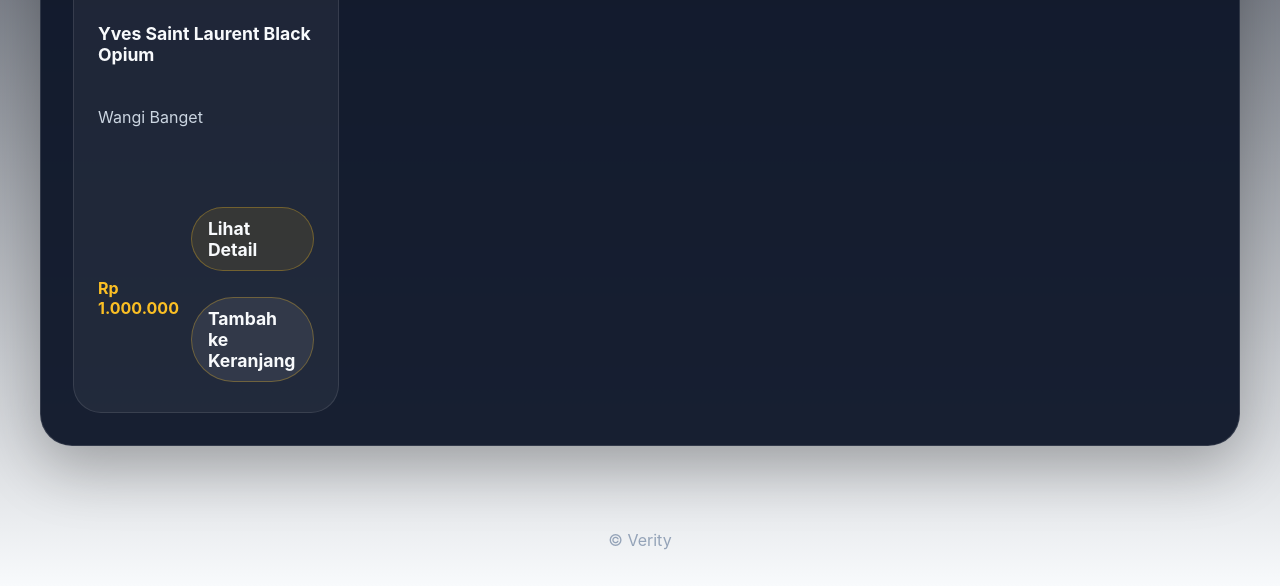
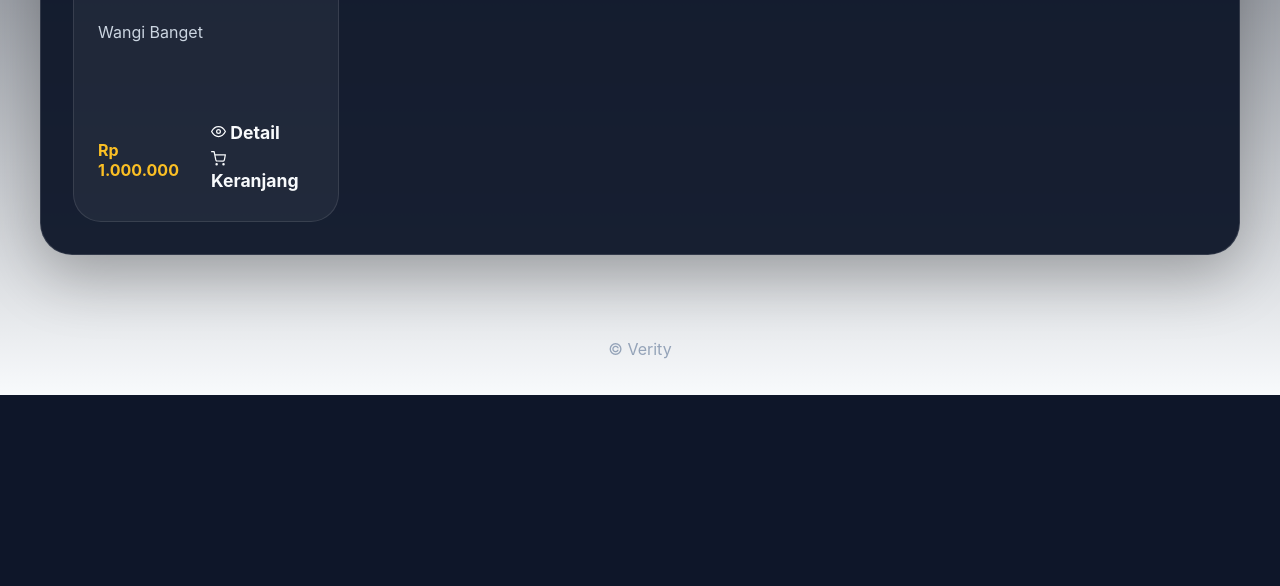
Before and after one commit to stevenemmanuelses/ecommerce, a Django app: page / in a window 1280 px wide. Shown: the part 1851-2437 px from the top of the page. After the commit the page ends 2246 px from the top, so only its background shows below. Run offline with Django 4.2, Linux system fonts and the light colour scheme; data comes from the database, SQL or seed files in the repository.

Commit message:
Update landing.html

```diff
--- a/templates/landing.html
+++ b/templates/landing.html
@@ -51,9 +51,15 @@
           <p class="product-description">{{ p.short_description }}</p>
           <div class="product-bottom">
             <span class="price">{{ p.price_idr }}</span>
-            <div class="button-row">
-              <a class="action-button" href="{% url 'store:product_detail' p.slug %}">Lihat Detail</a>
-              <a class="action-button secondary" href="{% url 'store:add_to_cart' p.slug %}">Tambah ke Keranjang</a>
+            <div class="product-actions">
+              <a class="prod-btn prod-btn-detail" href="{% url 'store:product_detail' p.slug %}">
+                <svg width="15" height="15" viewBox="0 0 24 24" fill="none" stroke="currentColor" stroke-width="2" stroke-linecap="round" stroke-linejoin="round"><path d="M1 12s4-8 11-8 11 8 11 8-4 8-11 8-11-8-11-8z"></path><circle cx="12" cy="12" r="3"></circle></svg>
+                Detail
+              </a>
+              <a class="prod-btn prod-btn-cart" href="{% url 'store:add_to_cart' p.slug %}">
+                <svg width="15" height="15" viewBox="0 0 24 24" fill="none" stroke="currentColor" stroke-width="2" stroke-linecap="round" stroke-linejoin="round"><circle cx="9" cy="21" r="1"></circle><circle cx="20" cy="21" r="1"></circle><path d="M1 1h4l2.68 13.39a2 2 0 0 0 2 1.61h9.72a2 2 0 0 0 2-1.61L23 6H6"></path></svg>
+                Keranjang
+              </a>
             </div>
           </div>
         </div>
```
